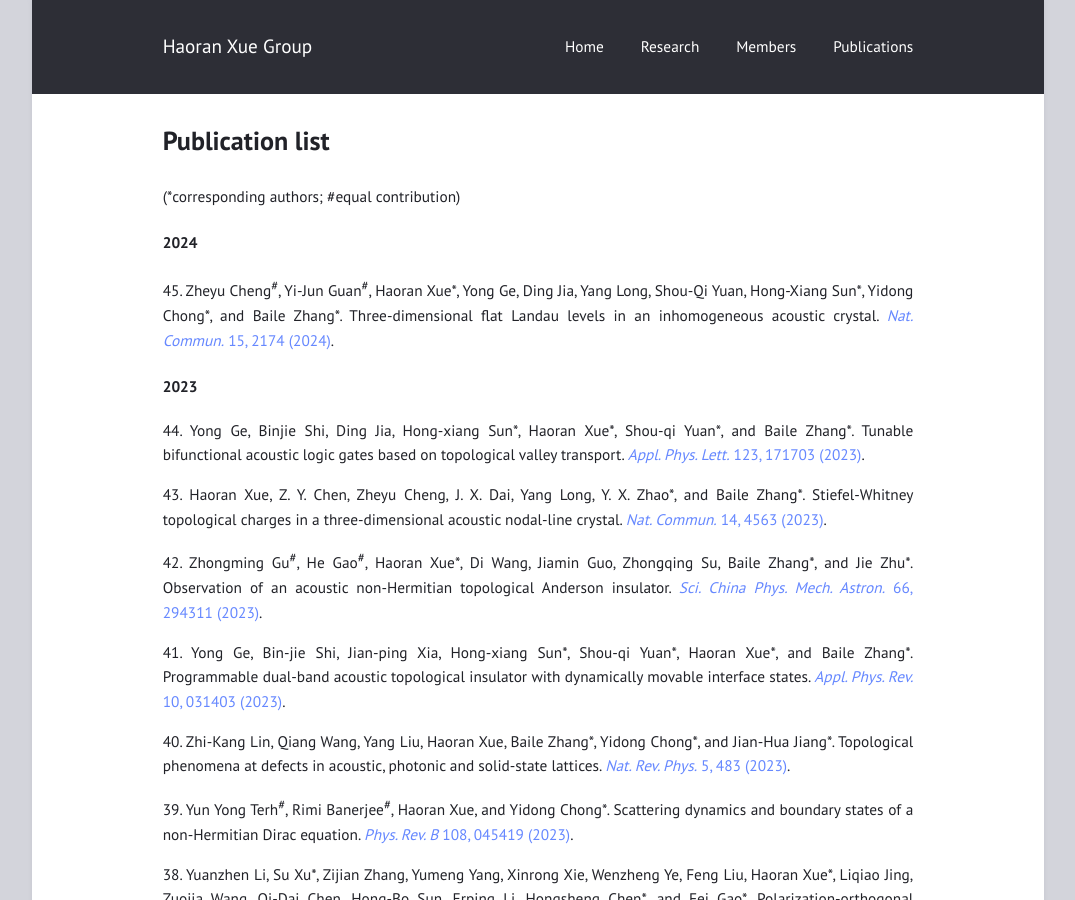
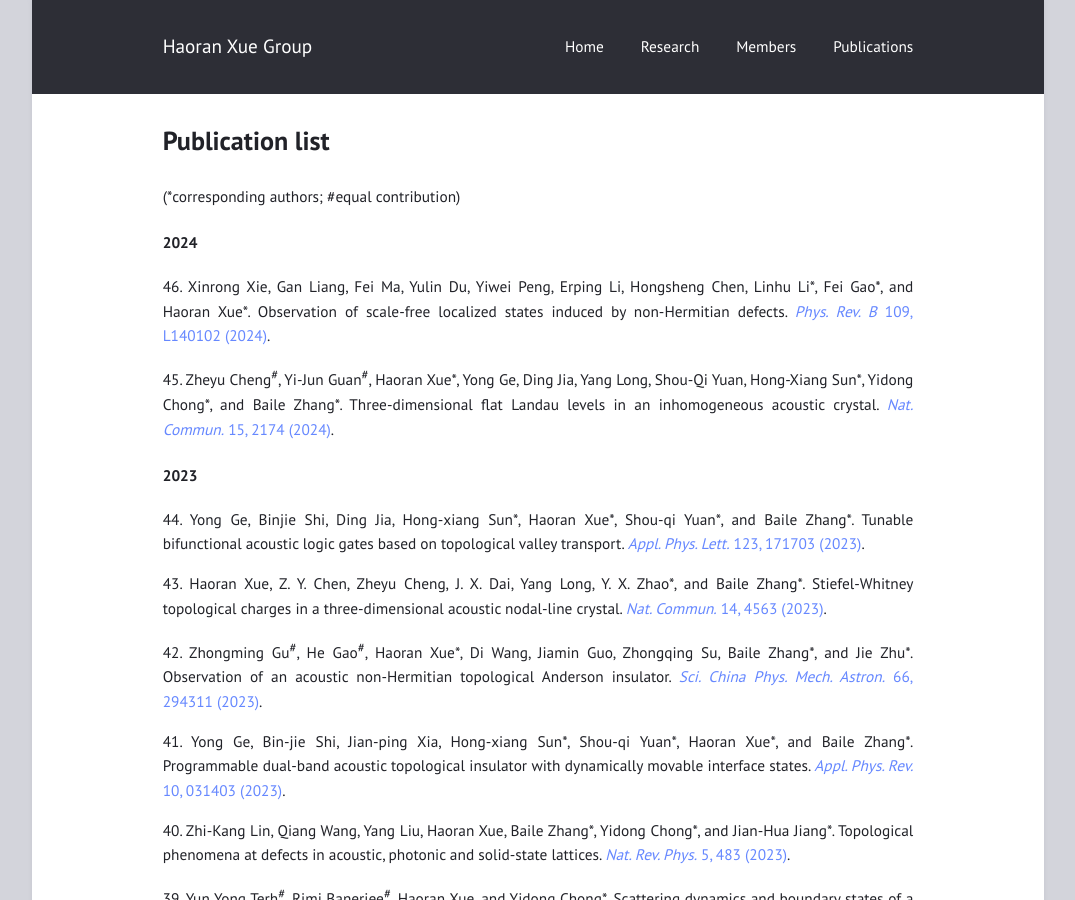
Before and after one commit to haoran-group/haoran-group.github.io, a Jekyll site: the page built from paper.md, in a window 1280 px wide and 900 px high. Shown: the whole window, without its empty margins (102-1177 px from the left). Built offline with Jekyll 4.4.1, drawn with Linux system fonts in a browser that asks for light colours.

Commit message:
Update paper.md

```diff
--- a/paper.md
+++ b/paper.md
@@ -6,6 +6,8 @@ title: Publication list
 (*corresponding authors; #equal contribution)
 
 #### 2024
+
+46\. Xinrong Xie, Gan Liang, Fei Ma, Yulin Du, Yiwei Peng, Erping Li, Hongsheng Chen, Linhu Li\*, Fei Gao\*, and Haoran Xue\*. Observation of scale-free localized states induced by non-Hermitian defects. [*Phys. Rev. B* 109, L140102 (2024)](https://doi.org/10.1103/PhysRevB.109.L140102).
 
 45\. Zheyu Cheng<sup>#</sup>, Yi-Jun Guan<sup>#</sup>, Haoran Xue\*, Yong Ge, Ding Jia, Yang Long, Shou-Qi Yuan, Hong-Xiang Sun\*, Yidong Chong\*, and Baile Zhang\*. Three-dimensional flat Landau levels in an inhomogeneous acoustic crystal. [*Nat. Commun.* 15, 2174 (2024)](https://doi.org/10.1038/s41467-024-46517-z).
 
```
